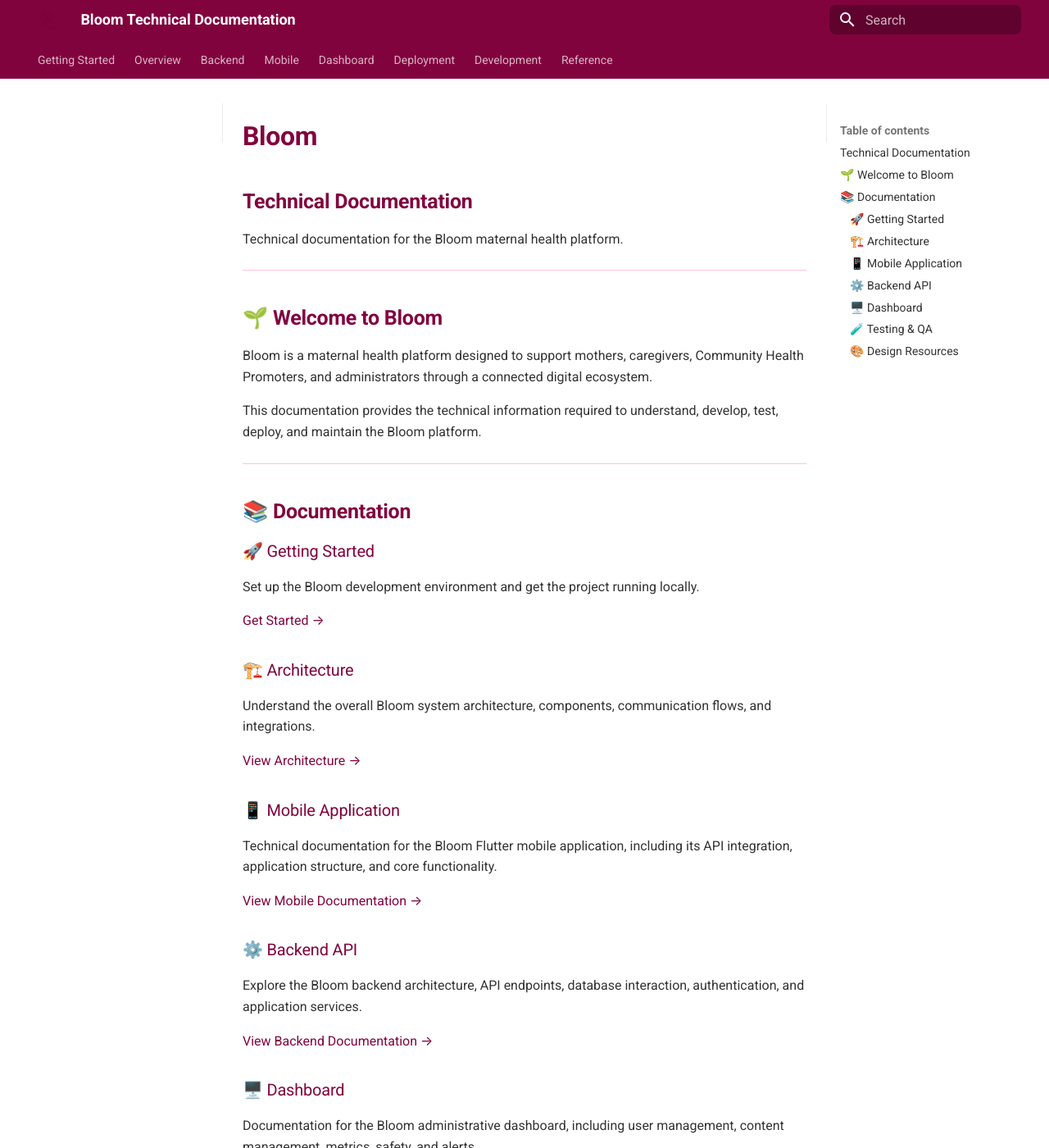
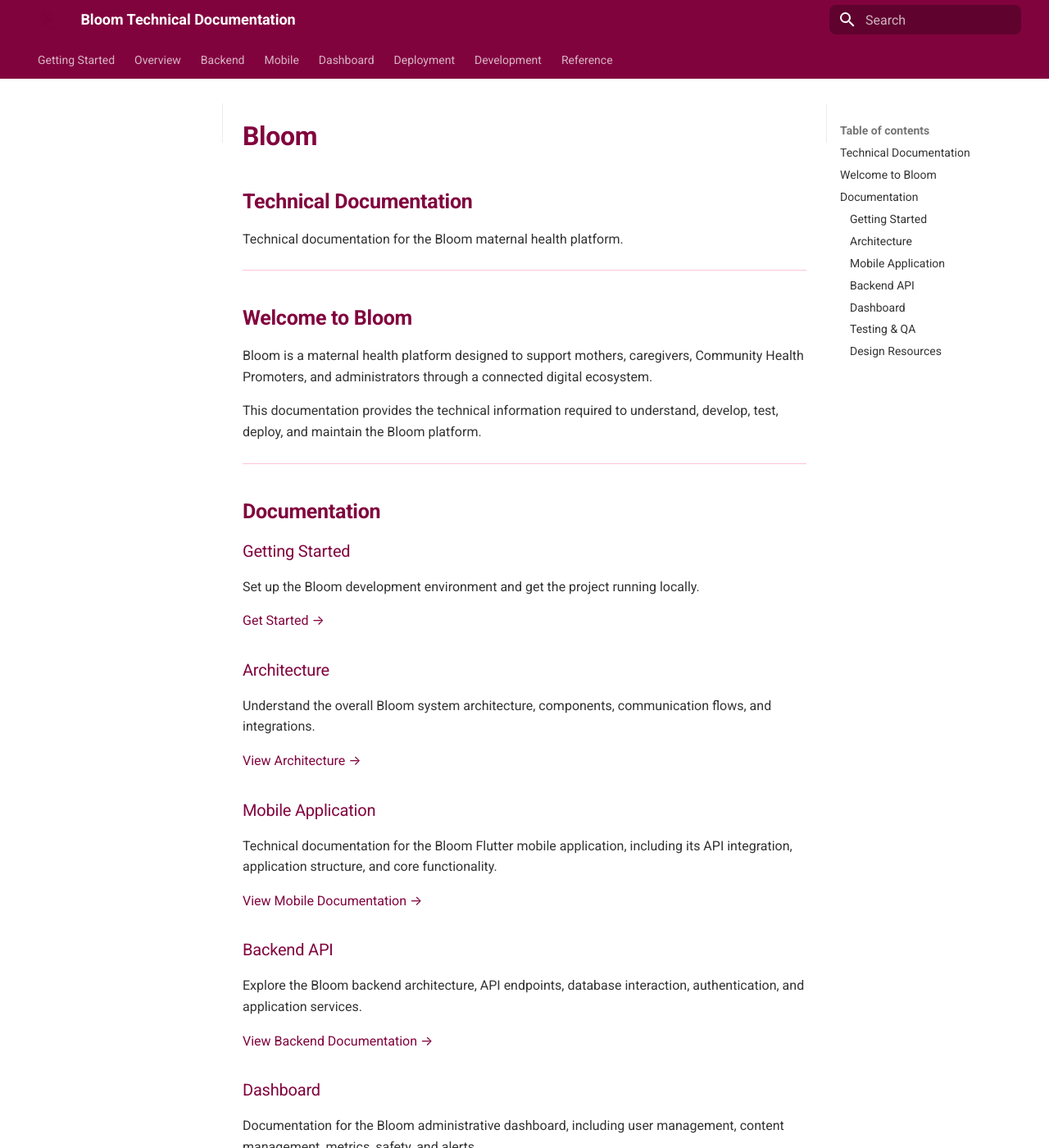
Before and after one commit to akirachix/Spyhive_Technical_Documentation, an MkDocs documentation site: the page built from docs/index.md, in a window 1280 px wide and 1400 px high. Shown: the whole window at 82% size. Built offline with MkDocs 1.6.1 and Material for MkDocs 9.7.7, drawn with Linux system fonts in a browser that asks for light colours; some of the changed text lies outside the part shown.

```diff
--- a/docs/index.md
+++ b/docs/index.md
@@ -6,7 +6,7 @@ Technical documentation for the Bloom maternal health platform.
 
 ---
 
-## 🌱 Welcome to Bloom
+##  Welcome to Bloom
 
 Bloom is a maternal health platform designed to support mothers,
 caregivers, Community Health Promoters, and administrators through
@@ -17,50 +17,50 @@ to understand, develop, test, deploy, and maintain the Bloom platform.
 
 ---
 
-## 📚 Documentation
+## Documentation
 
-### 🚀 Getting Started
+### Getting Started
 
 Set up the Bloom development environment and get the project running locally.
 
 [Get Started →](getting-started.md)
 
-### 🏗️ Architecture
+### Architecture
 
 Understand the overall Bloom system architecture, components,
 communication flows, and integrations.
 
 [View Architecture →](architecture.md)
 
-### 📱 Mobile Application
+### Mobile Application
 
 Technical documentation for the Bloom Flutter mobile application,
 including its API integration, application structure, and core functionality.
 
 [View Mobile Documentation →](mobile.md)
 
-### ⚙️ Backend API
+### Backend API
 
 Explore the Bloom backend architecture, API endpoints, database
 interaction, authentication, and application services.
 
 [View Backend Documentation →](backend-api.md)
 
-### 🖥️ Dashboard
+### Dashboard
 
 Documentation for the Bloom administrative dashboard, including
 user management, content management, metrics, safety, and alerts.
 
 [View Dashboard Documentation →](frontend-web.md)
 
-### 🧪 Testing & QA
+### Testing & QA
 
 Testing procedures, test organization, API testing, mobile testing,
 dashboard testing, integration testing, and quality assurance practices.
 
 [View Testing Documentation →](testing.md)
 
-### 🎨 Design Resources
+### Design Resources
 
 Access the Bloom system design documentation, Figma prototypes,
 interface designs, screenshots, and other project design resources.
```
Also changed, not shown: docs/mobile.md (+9 -0 lines), docs/overview.md (+4 -4 lines).
